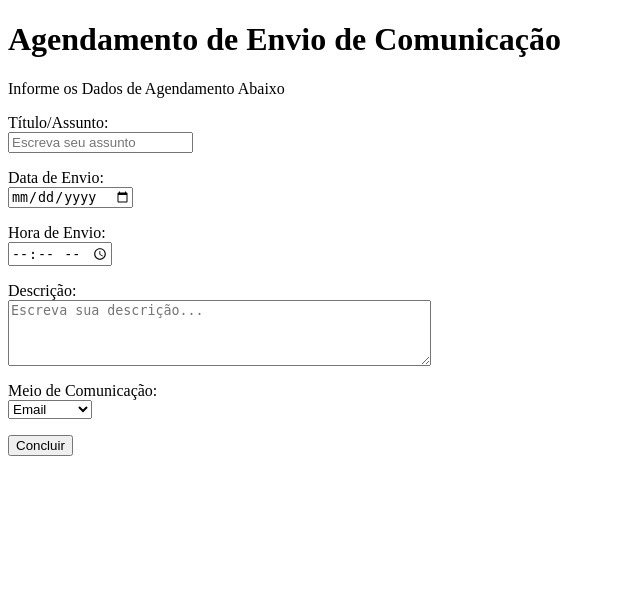
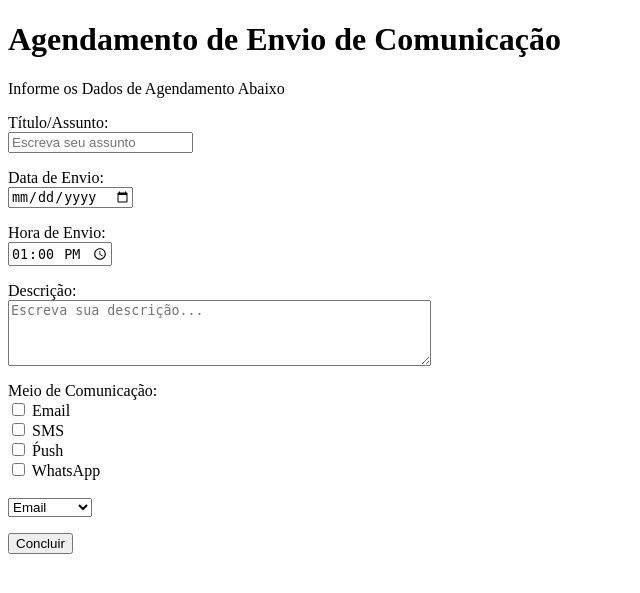
Before and after one commit to fabiodemo/EndPoint-RestApi-Scheduling-Communication, a Flask app: page /CreateEvent in a window 1280 px wide. Shown: the top 593 px of the page, without its empty margins (0-640 px from the left). Run offline with Flask 2, Linux system fonts and the light colour scheme; parts of the project's set-up code (start-up, migrations or seed data) failed here and were passed over.

Commit message:
Add files via upload
Pequenas alterações nas páginas HTML.

```diff
--- a/api/templates/form1.html
+++ b/api/templates/form1.html
@@ -11,17 +11,17 @@
 
 			<p>
 				<label>Título/Assunto: </label><br>
-				<input name="title" type="text" maxlength="255" value="" placeholder="Escreva seu assunto"/>
+				<input name="title" type="text" maxlength="255" value="" placeholder="Escreva seu assunto" required="yes"/>
 			</p>
 
 			<p>
 				<label>Data de Envio: </label> <br>
-				<input id="date" type="date">
+				<input id="date" type="date" required="yes">
 			</p>
 
 			<p>
 				<label>Hora de Envio: </label> <br>
-				<input type="time" id="time" name="time">
+				<input type="time" id="time" name="time" required="yes" value="13:00">
 			</p>
 
 			<p>
@@ -32,6 +32,14 @@
 
 			<p>
 				<label>Meio de Comunicação: </label><br>
+				<input type="checkbox" id="email" name="email" value="email">
+				<label for="email"> Email</label><br>
+				<input type="checkbox" id="sms" name="sms" value="sms">
+				<label for="sms"> SMS</label><br>
+				<input type="checkbox" id="push" name="push" value="push">
+				<label for="push"> Ṕush</label><br>
+				<input type="checkbox" id="whatsapp" name="whatsapp" value="whatsapp">
+				<label for="whatsapp"> WhatsApp</label><br><br>
 				<select id="comm">
 					<option value="email">Email</option>
 					<option value="sms">SMS</option>
```
Also changed, not shown: api/templates/form2.html (+7 -1 lines).
